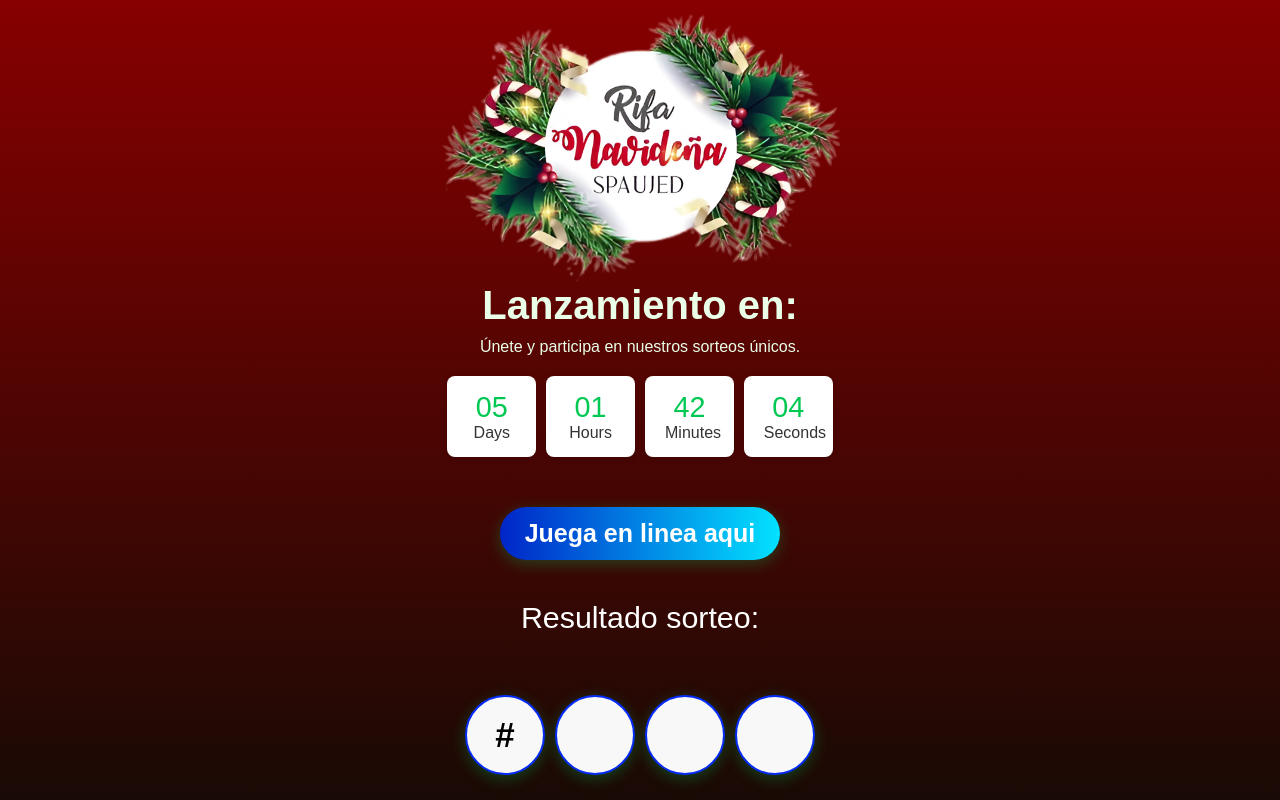
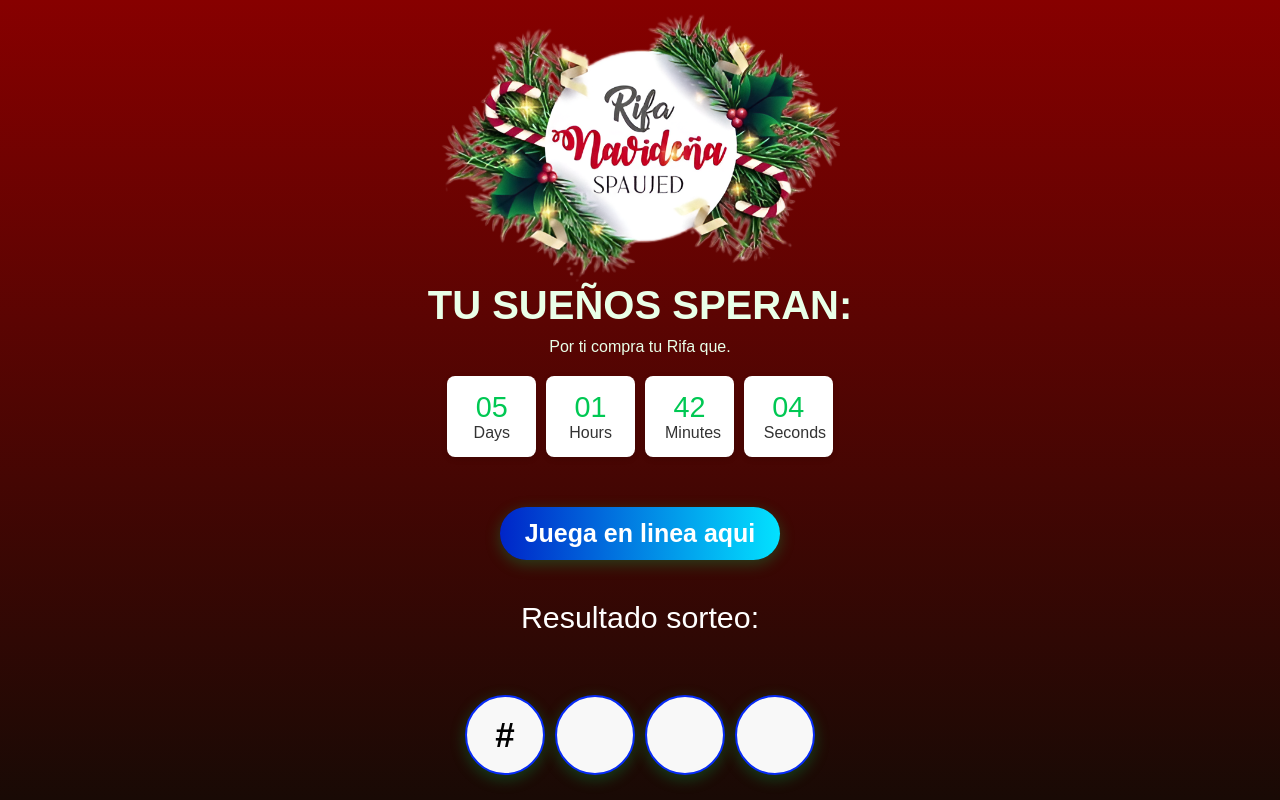
Before and after one commit to Acorjuela/webjs.gitub.io, a plain HTML site: page index.html in a window 1280 px wide. Drawn offline with Linux system fonts and the light colour scheme.

Commit message:
Update index.html

```diff
--- a/index.html
+++ b/index.html
@@ -15,8 +15,8 @@
       <img id="loteria" src="img/pixelcut-export.png" alt="">
     </div>
   </header>
-    <h1>Lanzamiento en:</h1>
-    <p class="subtext">Únete y participa en nuestros sorteos únicos.</p>
+    <h1>TU SUEÑOS SPERAN:</h1>
+    <p class="subtext"> Por ti compra tu Rifa que. </p>
 
     <div class="countdown">
 
```
